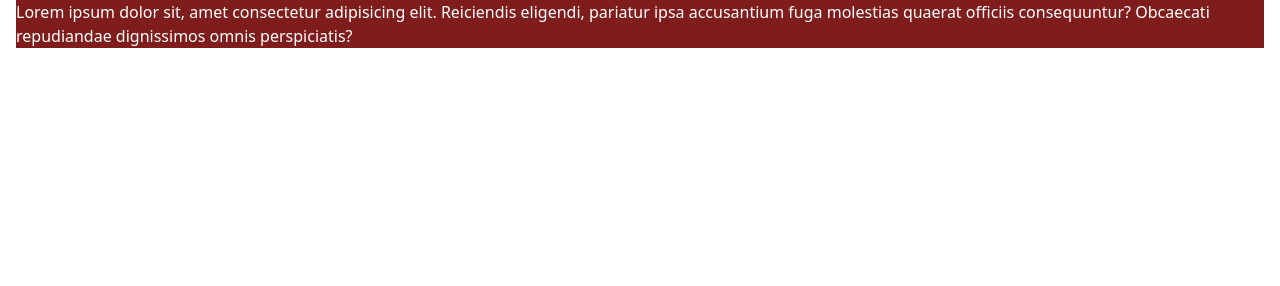
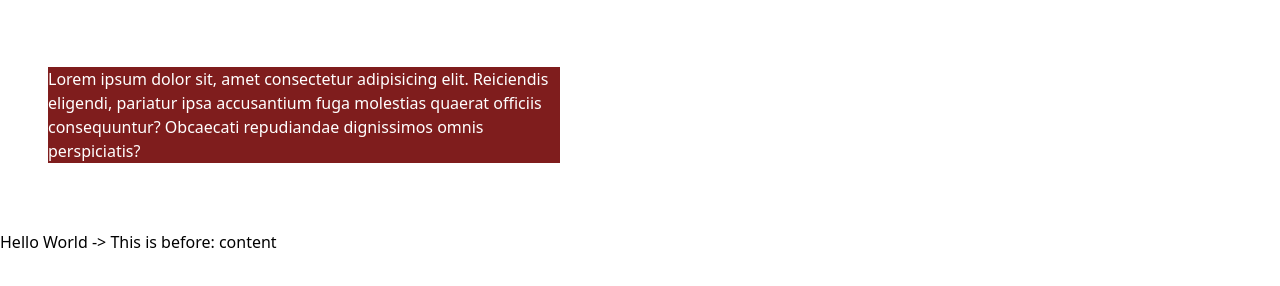
Before and after one commit to ManyuDhyani/Landing-Page-Tailwind-CSS, a website built with Vite: page Square_Bracket_Notation/index.html in a window 1280 px wide. Built offline with nearby package versions, Linux system fonts and the light colour scheme.

Commit message:
Updated Square_Bracket_Notation index.html

```diff
--- a/Square_Bracket_Notation/index.html
+++ b/Square_Bracket_Notation/index.html
@@ -8,8 +8,11 @@
     <title>Document</title>
 </head>
 <body>
-    <div class="mx-4 bg-red-900 text-white">
+    <div class="my-[67px] mx-[3rem] w-[40vw] bg-red-900 text-white">
         Lorem ipsum dolor sit, amet consectetur adipisicing elit. Reiciendis eligendi, pariatur ipsa accusantium fuga molestias quaerat officiis consequuntur? Obcaecati repudiandae dignissimos omnis perspiciatis?
     </div>
+    <div class="before:content-['Hello_World']">
+        <!-- ... -->-> This is before: content
+      </div>
 </body>
 </html>
```
Also changed, not shown: Assests/Readme Images/Square_Bracket_Notation.png (added).
